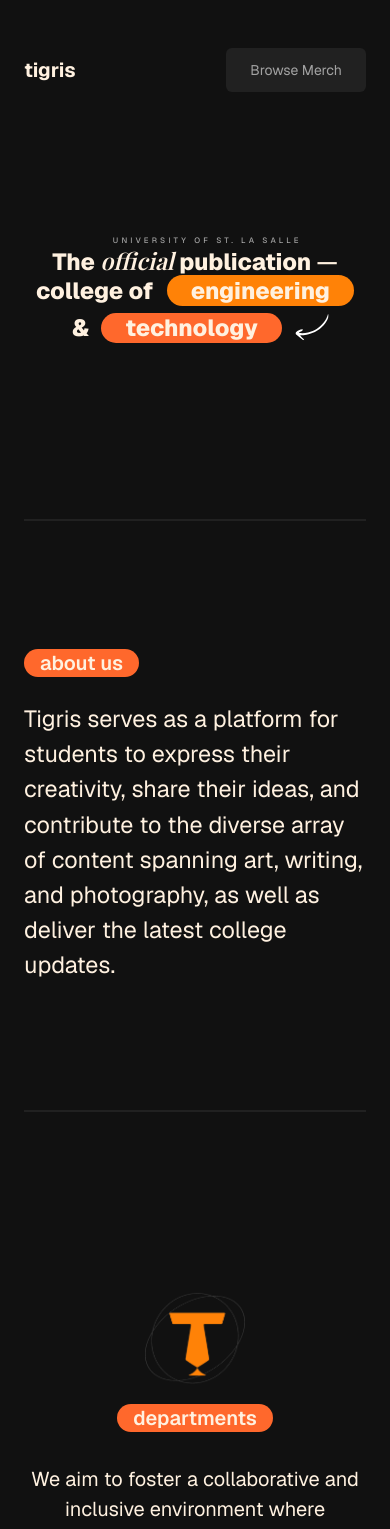
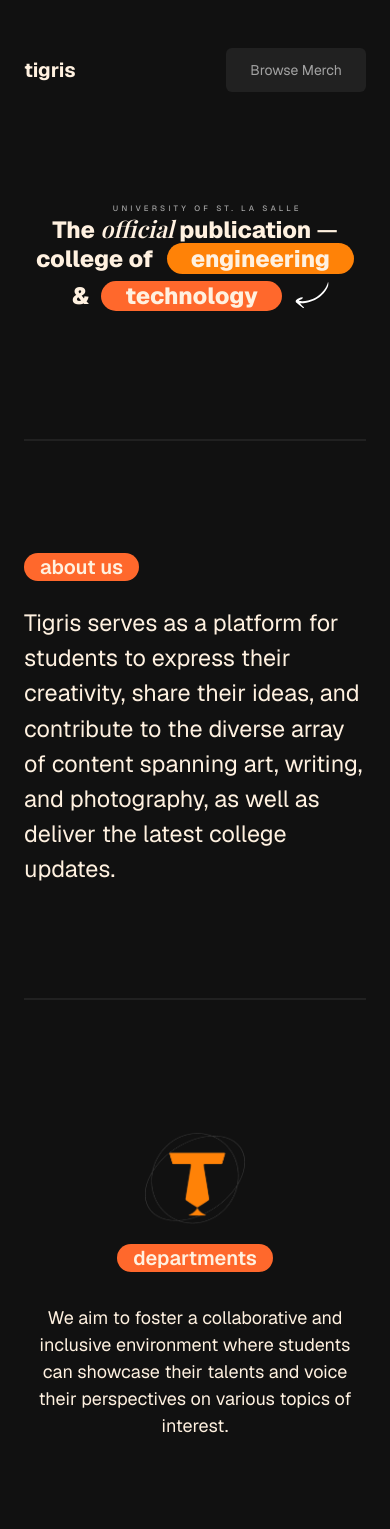
Before and after one commit to joshxfi/tigris, a Next.js app: page / in a window 390 px wide. Shown: the top 1529 px of the page. Built offline with nearby package versions, Linux system fonts and the light colour scheme; a web font is replaced by a local one.

Commit message:
chore: adjust spacing

```diff
--- a/src/app/page.tsx
+++ b/src/app/page.tsx
@@ -4,7 +4,7 @@
 
 export default function Home() {
   return (
-    <main className="flex flex-col space-y-44 pb-24">
+    <main className="flex flex-col md:space-y-44 space-y-32 pb-24">
       <Header />
       <About />
       <Departments />
--- a/src/components/about.tsx
+++ b/src/components/about.tsx
@@ -1,19 +1,15 @@
-
 export function About() {
   return (
-    <section className="md:py-44 py-32 border-y-2 border-secondary-200 flex justify-between items-center space-x-12">
-      <div>
-        <p className="rounded-full bg-primary-200 px-4 inline-block md:text-2xl text-xl mb-6 font-semibold">
-          about us
-        </p>
-        <p className="2xl:text-6xl md:text-5xl text-[6vw] md:leading-snug 2xl:leading-snug">
-          Tigris serves as
-          a platform for students to express their creativity, share their
-          ideas, and contribute to the diverse array of content spanning art,
-          writing, and photography, as well as deliver the latest college
-          updates.
-        </p>
-      </div>
+    <section className="md:py-44 py-28 border-y-2 border-secondary-200">
+      <p className="rounded-full bg-primary-200 px-4 inline-block md:text-2xl text-xl mb-6 font-semibold">
+        about us
+      </p>
+      <p className="2xl:text-6xl md:text-5xl text-[6vw] md:leading-snug 2xl:leading-snug">
+        Tigris serves as a platform for students to express their creativity,
+        share their ideas, and contribute to the diverse array of content
+        spanning art, writing, and photography, as well as deliver the latest
+        college updates.
+      </p>
     </section>
   );
 }
--- a/src/components/departments.tsx
+++ b/src/components/departments.tsx
@@ -15,7 +15,7 @@
           departments
         </p>
 
-        <p className="text-center md:text-3xl text-xl max-w-4xl pt-4 leading-normal md:leading-normal">
+        <p className="text-center md:text-3xl text-lg max-w-4xl pt-4 leading-normal md:leading-normal">
           We aim to foster a collaborative and inclusive environment where
           students can showcase their talents and voice their perspectives on
           various topics of interest.
--- a/src/components/header.tsx
+++ b/src/components/header.tsx
@@ -3,7 +3,7 @@
 
 export function Header() {
   return (
-    <div className="mx-auto flex flex-col justify-center items-center mt-24 2xl:text-8xl text-[6vw] font-extrabold leading-tight 2xl:leading-tight">
+    <div className="mx-auto flex flex-col justify-center items-center md:mt-24 mt-16 2xl:text-8xl text-[6vw] font-extrabold leading-tight 2xl:leading-tight">
       <div>
         <p className="text-secondary-100 uppercase text-[2vw] md:text-lg tracking-[0.2rem] font-medium text-right md:mr-20 xl:mr-28 mr-9">
           University of St. La Salle
```
